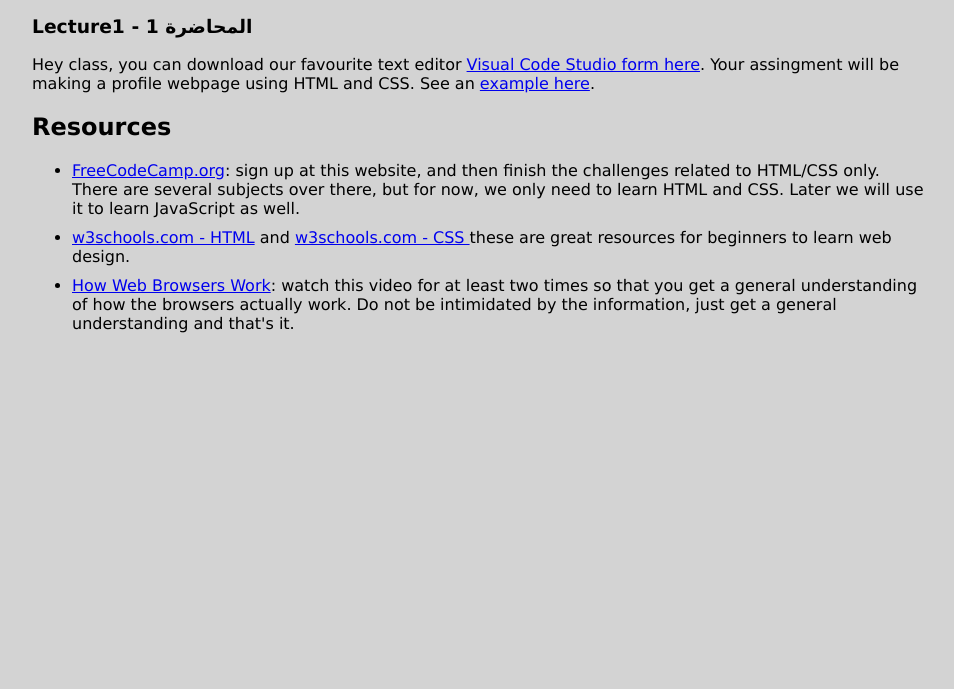
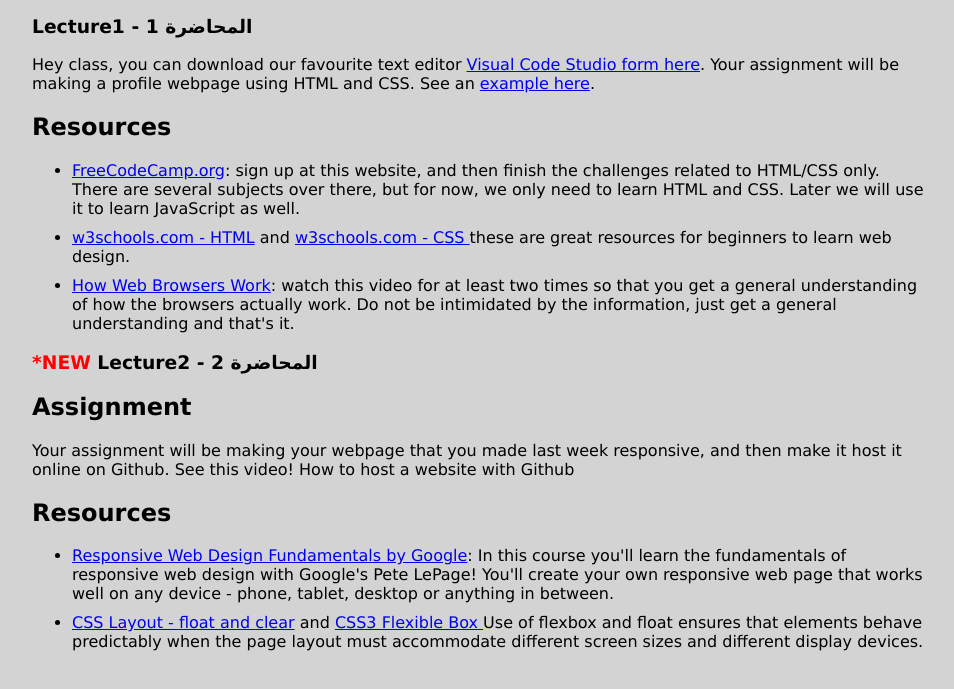
Before and after one commit to yousifAlneamy/yousifAlneamy.github.io, a plain HTML site: page lectures/summer-training/index.html in a window 1280 px wide. Shown: the part 133-822 px from the top of the page, without its empty margins (104-1058 px from the left). Before the commit the page ends 800 px from the top, so only its background shows below. Drawn offline with Linux system fonts and the light colour scheme.

Commit message:
add lecture 2

```diff
--- a/lectures/summer-training/index.html
+++ b/lectures/summer-training/index.html
@@ -35,13 +35,13 @@
         <div>
           <p>
             Hey class, you can download our favourite text editor <a target="_blank" href="https://code.visualstudio.com/">Visual Code Studio form here</a>.
-            Your assingment will be making a profile webpage using HTML and CSS. See an <a target="_blank" href="https://codepen.io/digsite_/details/wDmud/">example here</a>.
+            Your assignment will be making a profile webpage using HTML and CSS. See an <a target="_blank" href="https://codepen.io/digsite_/details/wDmud/">example here</a>.
           </p>
           <h2>Resources</h2>
           <ul>
-            <li><a target="_blank" href="https://www.freecodecamp.org/map-aside#nested-collapseHTML5andCSS">FreeCodeCamp.org</a>: sign up at this website, and then
-              finish the challenges related to HTML/CSS only. There are several subjects over there, but for now, we only
-              need to learn HTML and CSS. Later we will use it to learn JavaScript as well.</li>
+            <li><a target="_blank" href="https://www.freecodecamp.org/map-aside#nested-collapseHTML5andCSS">FreeCodeCamp.org</a>:
+              sign up at this website, and then finish the challenges related to HTML/CSS only. There are several subjects
+              over there, but for now, we only need to learn HTML and CSS. Later we will use it to learn JavaScript as well.</li>
             <li><a target="_blank" href="https://www.w3schools.com/html/default.asp">w3schools.com - HTML</a> and <a target="_blank"
                 href="https://www.w3schools.com/css/default.asp">w3schools.com - CSS </a>these are great resources for beginners
               to learn web design.</li>
@@ -54,6 +54,27 @@
           </ul>
         </div>
       </div>
+
+      <div class="lecture">
+        <h3> <span style="color: red">*NEW</span> Lecture2 - المحاضرة 2</h3>
+        <div>
+          <h2>Assignment</h2>
+          <p>Your assignment will be making your webpage that you made last week responsive, and then make it host it online
+            on Github. See this video!<a href="https://www.youtube.com/watch?v=3jt-J4Rc__M"></a> How to host a website with
+            Github </p>
+          <h2>Resources</h2>
+          <ul>
+            <li><a target="_blank" href="https://www.udacity.com/course/responsive-web-design-fundamentals--ud893">Responsive Web Design Fundamentals
+              by Google</a>: In this course you'll learn the fundamentals of responsive web design with Google's Pete LePage!
+              You'll create your own responsive web page that works well on any device - phone, tablet, desktop or anything
+              in between.</li>
+            <li><a target="_blank" href="https://www.w3schools.com/css/css_float.asp">CSS Layout - float and clear</a> and
+              <a target="_blank" href="https://www.w3schools.com/css/css3_flexbox.asp">CSS3 Flexible Box </a>Use of flexbox
+              and float ensures that elements behave predictably when the page layout must accommodate different screen sizes
+              and different display devices.</li>
+          </ul>
+        </div>
+      </div>
     </div>
   </body>
 
```
